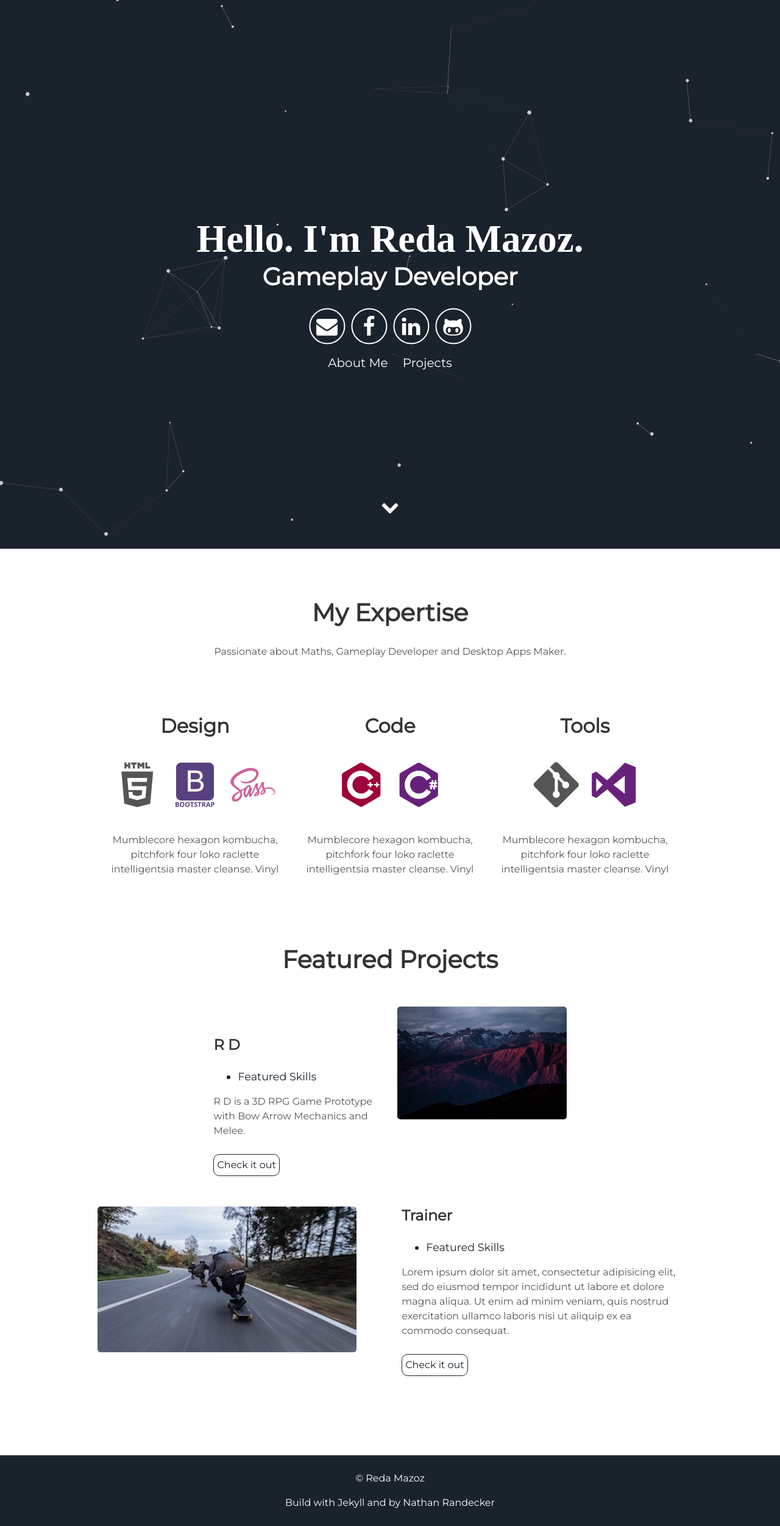
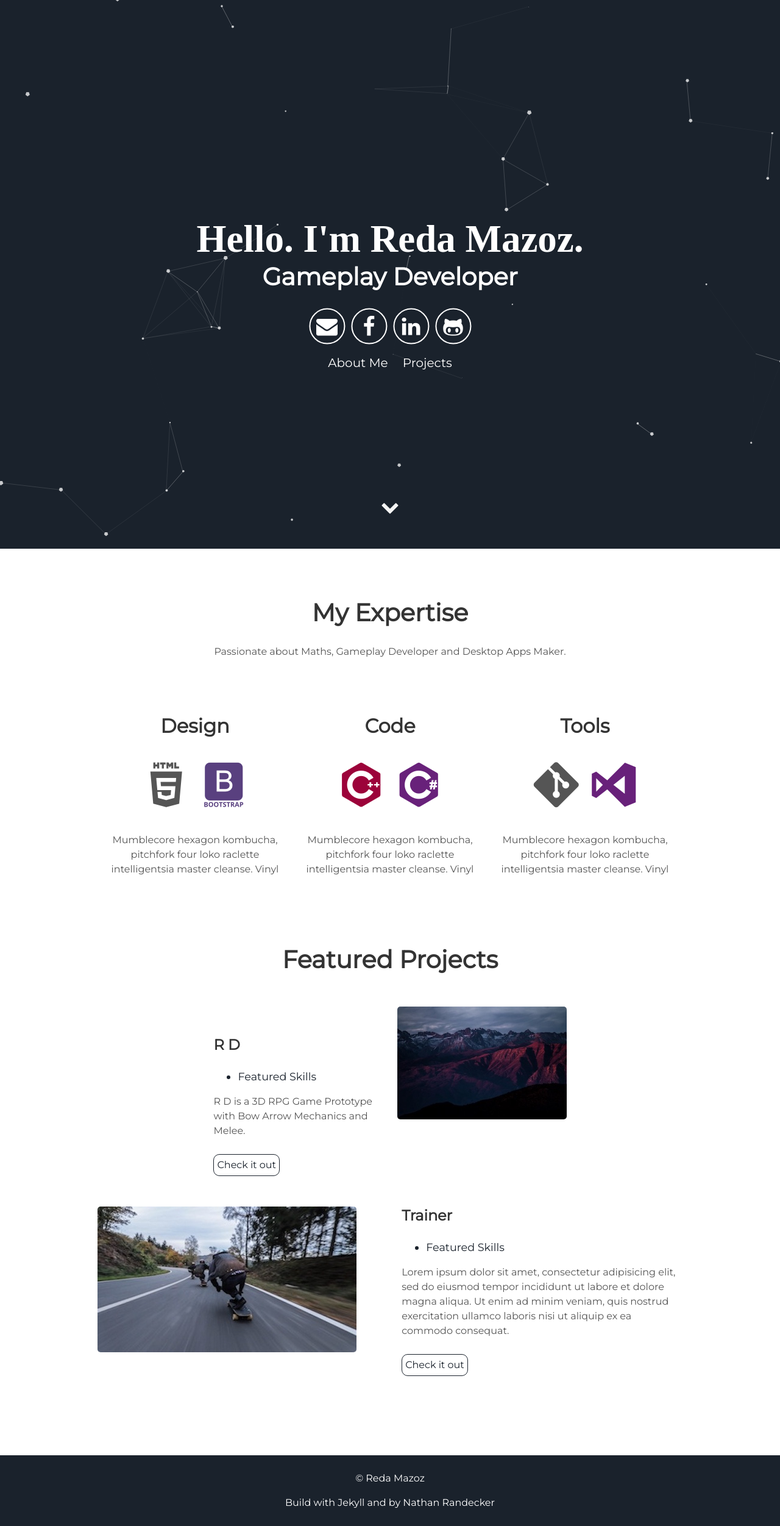
Before and after one commit to RedaMazoz/redamazoz.github.io, a Jekyll site: the page built from index.html, in a window 1280 px wide. Shown: the whole page at 61% size. Built offline with Jekyll 4.4.1, drawn with Linux system fonts in a browser that asks for light colours.

Commit message:
Update about.html

```diff
--- a/_includes/about.html
+++ b/_includes/about.html
@@ -7,7 +7,7 @@
       <h2>Design</h2>
       <i class="devicon-html5-plain-wordmark"></i>
       <i class="devicon-bootstrap-plain-wordmark colored"></i>
-      <i class="devicon-sass-original colored"></i>
+      <i class="devicon-blender-original colored"></i>
       <p>Mumblecore hexagon kombucha, pitchfork four loko raclette intelligentsia master cleanse.
         Vinyl</p>
     </div>
@@ -24,6 +24,8 @@
       <h2>Tools</h2>
       <i class="devicon-git-plain"></i>
       <i class="devicon-visualstudio-plain colored"></i>
+      <i class="devicon-unity3d-plain"></i>
+      <i class="devicon-qt-plain"></i>
       <p>Mumblecore hexagon kombucha, pitchfork four loko raclette intelligentsia master cleanse.
         Vinyl</p>
     </div>
```
